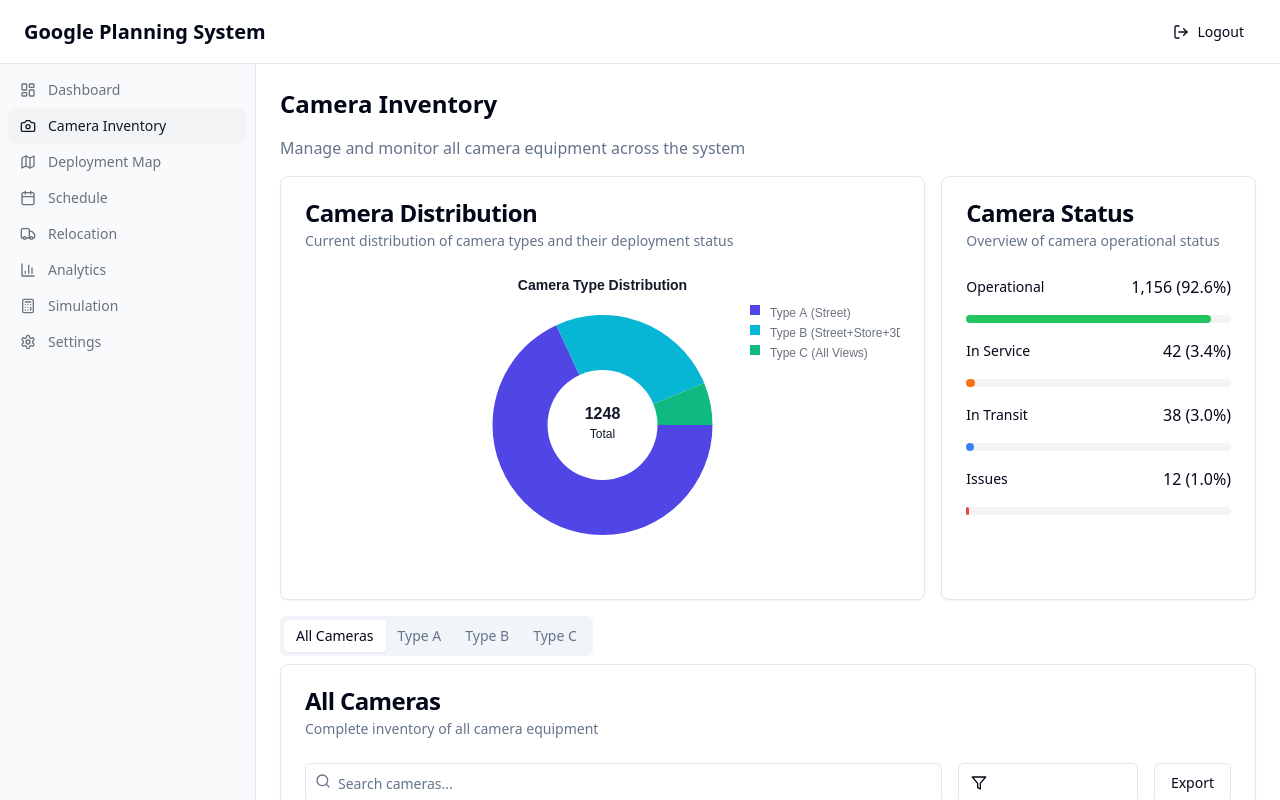
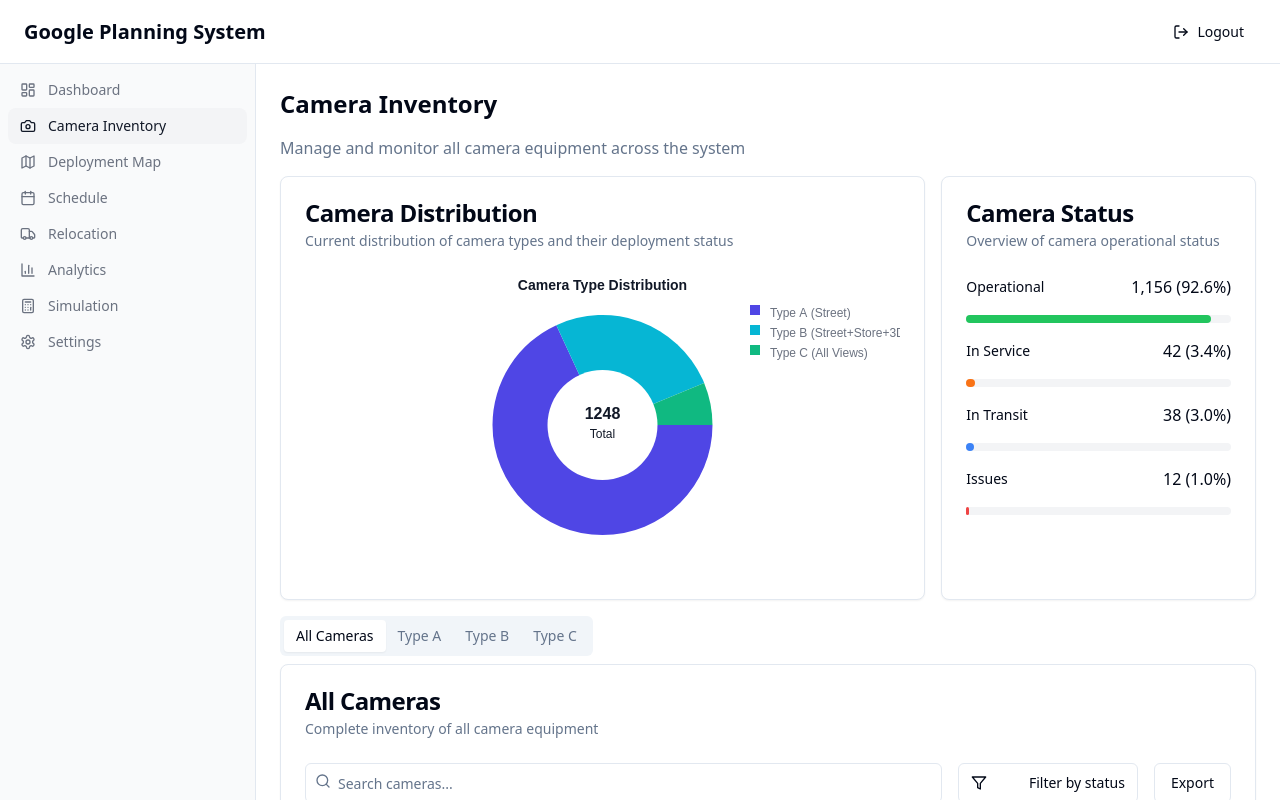
Before and after one commit to dzodze00/googleplanning, a Next.js app: page /dashboard/cameras in a window 1280 px wide. Shown: the top 800 px of the page. Built offline with nearby package versions, Linux system fonts and the light colour scheme.

Commit message:
Update camera-inventory-table.tsx

```diff
--- a/components/camera-inventory-table.tsx
+++ b/components/camera-inventory-table.tsx
@@ -5,7 +5,7 @@
 import { Input } from "@/components/ui/input"
 import { Button } from "@/components/ui/button"
 import { Badge } from "@/components/ui/badge"
-import { Select, SelectContent, SelectItem, SelectTrigger, SelectValue } from "@/components/ui/select"
+import { Select, SelectTrigger, SelectValue, SelectContent, SelectItem } from "@/components/ui/select"
 import { Search, Filter } from "lucide-react"
 
 export function CameraInventoryTable() {
@@ -87,7 +87,7 @@
             onChange={(e) => setSearchQuery(e.target.value)}
           />
         </div>
-        <Select defaultValue="all">
+        <Select>
           <SelectTrigger className="w-[180px]">
             <Filter className="mr-2 h-4 w-4" />
             <SelectValue placeholder="Filter by status" />
```
